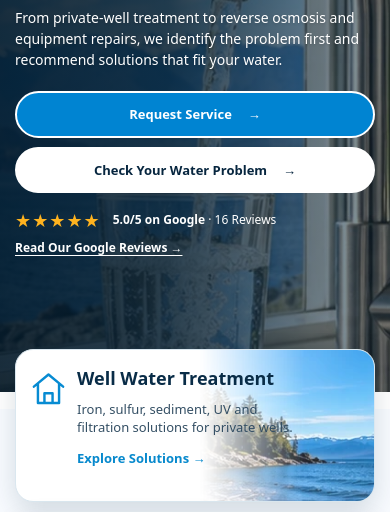
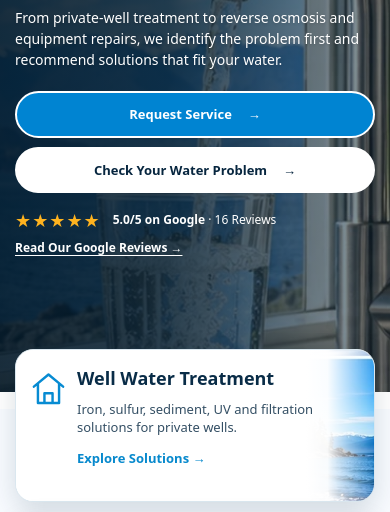
Before and after one commit to brianrpaul87/purewaterpros-website, a plain HTML site: page index.html in a window 390 px wide. Shown: the part 330-842 px from the top of the page. Drawn offline with nearby package versions, Linux system fonts and the light colour scheme.

Commit message:
Keep Pure Water Pros service-card text on white for readability

```diff
--- a/index.html
+++ b/index.html
@@ -142,6 +142,25 @@
 .pwp-feature-copy small{margin:0 0 12px;font-weight:400;line-height:1.4}
 .pwp-feature-copy b{font-weight:800}
 @media(max-width:560px){.site-header .brand img{width:43px!important;height:52px!important;flex-basis:43px!important}}
+
+/* pwp-photo-card-readability-20261010: solid white copy field, imagery only on right */
+.pwp-feature-card{isolation:isolate}
+.pwp-feature-card::before{
+  content:"";position:absolute;inset:0;z-index:1;pointer-events:none;
+  background:linear-gradient(90deg,#fff 0%,#fff 73%,rgba(255,255,255,.96) 80%,rgba(255,255,255,0) 100%);
+}
+.pwp-feature-card .pwp-feature-img{
+  right:0;width:35%;height:100%;opacity:1;object-fit:cover;
+  -webkit-mask-image:linear-gradient(90deg,transparent 0%,#000 43%);
+  mask-image:linear-gradient(90deg,transparent 0%,#000 43%);
+}
+.pwp-feature-icon,.pwp-feature-copy{position:relative;z-index:2}
+.pwp-feature-copy{max-width:61%;min-width:0}
+@media(max-width:560px){
+  .pwp-feature-card::before{background:linear-gradient(90deg,#fff 0%,#fff 81%,rgba(255,255,255,.97) 87%,rgba(255,255,255,0) 100%)}
+  .pwp-feature-card .pwp-feature-img{width:28%}
+  .pwp-feature-copy{max-width:76%}
+}
 </style>
 
 </head>
```
